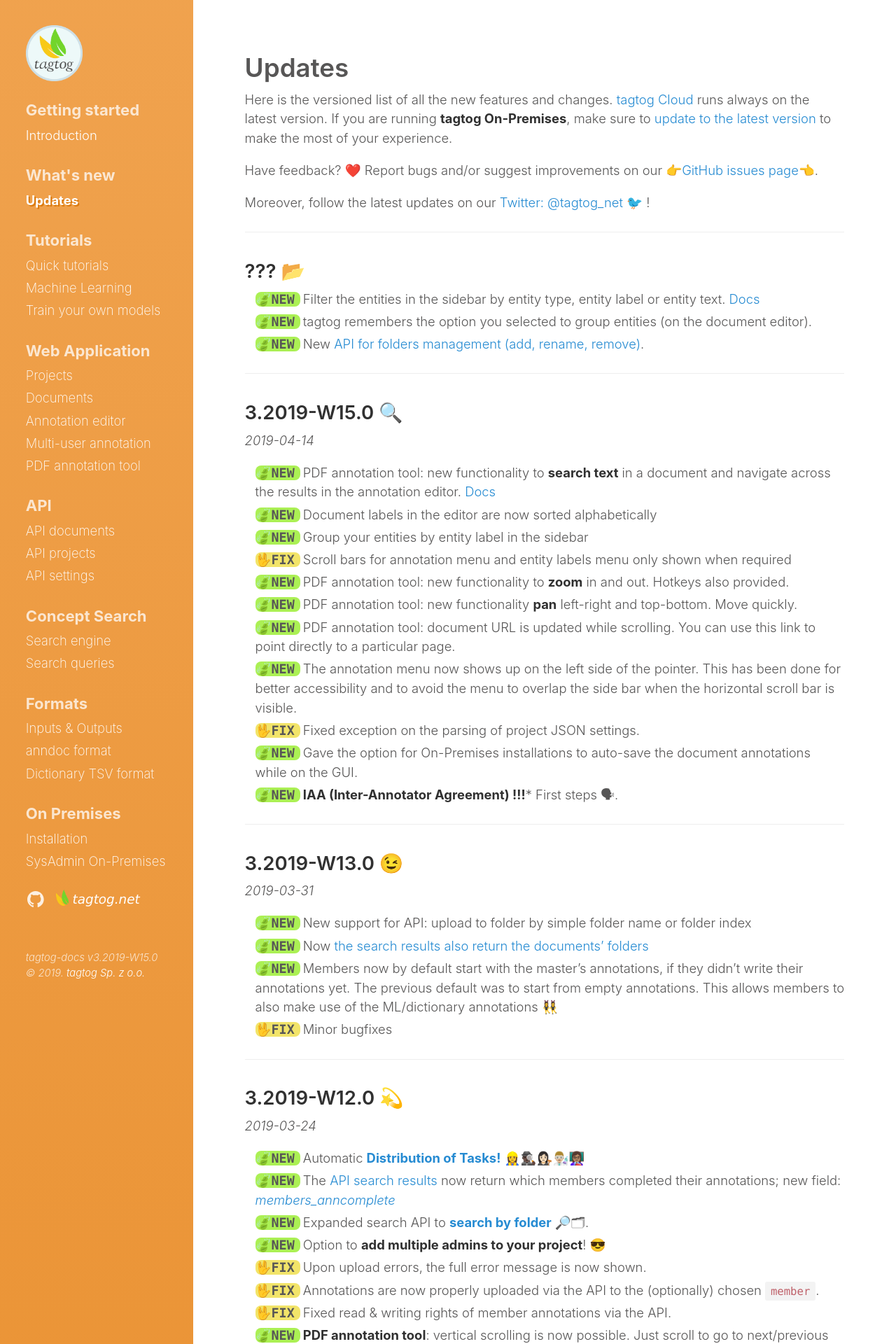
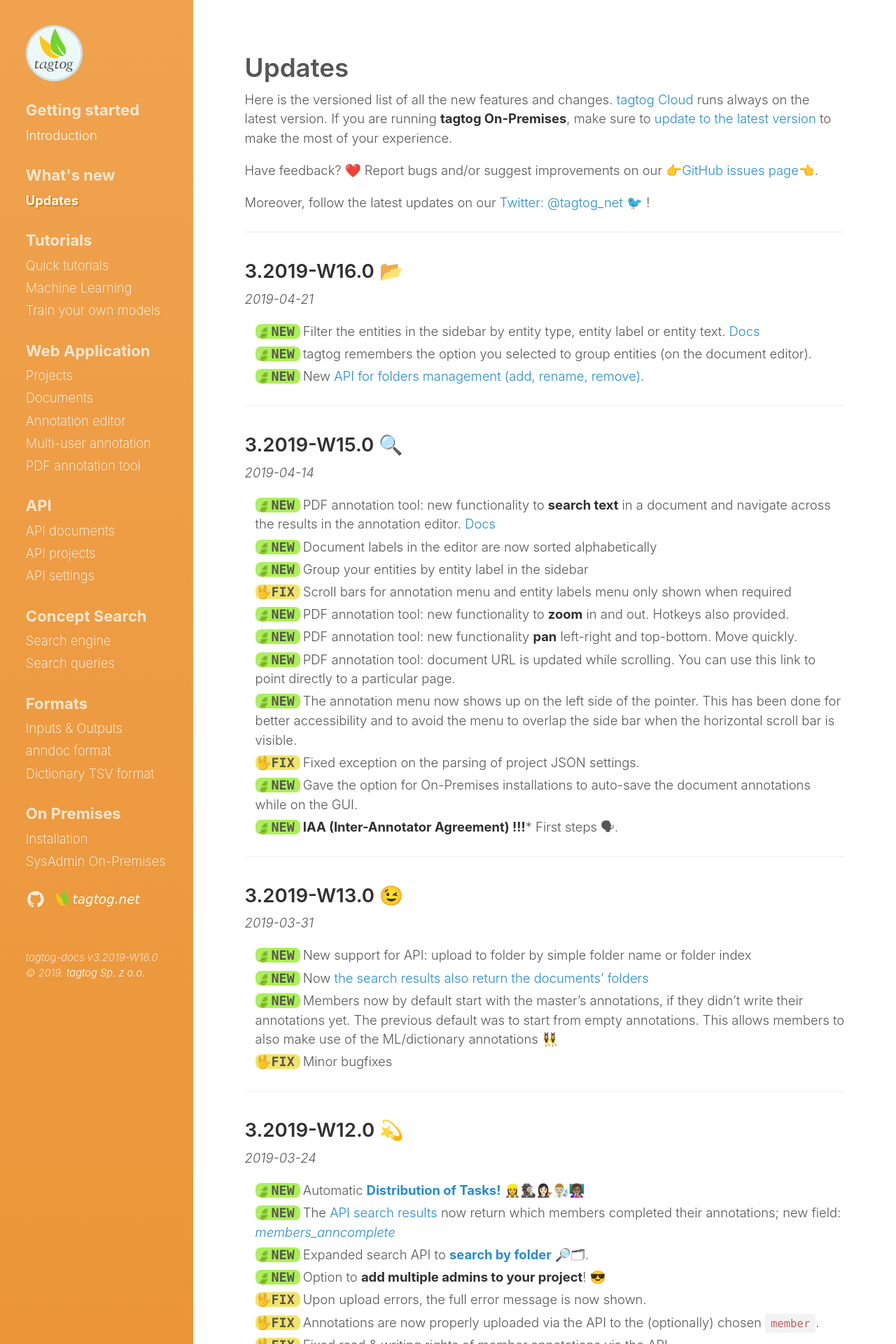
Before and after one commit to tagtogorg/tagtog-doc, a Jekyll site: the page built from updates.md, in a window 1280 px wide. Shown: the top 1920 px of the page at 70% size. Built offline with Jekyll 4.4.1, drawn with Linux system fonts in a browser that asks for light colours; nearby versions of some CDN libraries; emoji names are drawn with the system emoji font; some of the changed text lies outside the part shown.

Commit message:
Bump version: 3.2019-W16.0 📂

```diff
--- a/_config.yml
+++ b/_config.yml
@@ -67,7 +67,7 @@ plugins:
   - jemoji
 
 # Custom vars
-version: 3.2019-W15.0
+version: 3.2019-W16.0
 sidebar_home_link: true
 search_page: false
 # sidebar_blog_link:  '/blog'   # By default, your home page is your blog
--- a/updates.md
+++ b/updates.md
@@ -14,7 +14,8 @@ Moreover, follow the latest updates on our [Twitter: @tagtog_net 🐦](https://t
 
 ---
 
-## ??? 📂
+## 3.2019-W16.0 📂
+_2019-04-21_
 
 <ul class="updates">
   <li class="new"><span markdown="1">Filter the entities in the sidebar by entity type, entity label or entity text. [Docs](webeditor.html#filter-entities)</span></li>
```
Also changed, not shown: 1 other file.
